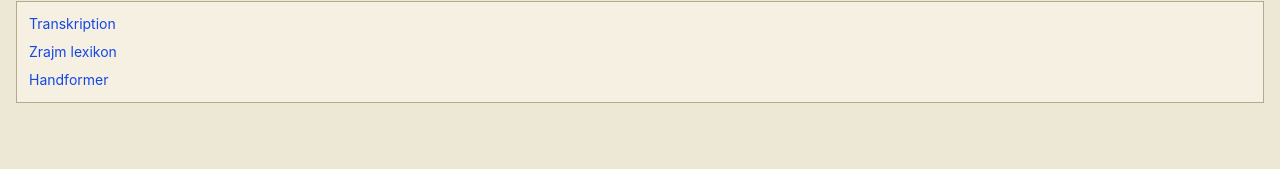
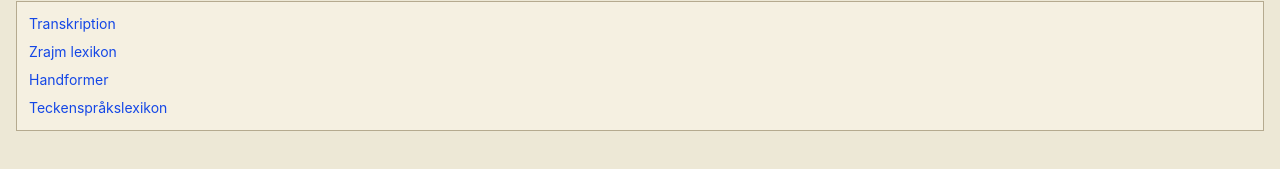
Before and after one commit to karlmovin/karlmovin.github.io, a React (Vite) app: page /sts in a window 1280 px wide. Shown: the part 157-326 px from the top of the page. Built offline with nearby package versions, Linux system fonts and the light colour scheme; no server answers.

Commit message:
Add Teckenspråkslexikon link to STS page
Co-Authored-By: Claude Sonnet 5 <noreply@anthropic.com>
Claude-Session: https://claude.ai/code/session_012jtp43p97tJ6o4HZH8MZWp

```diff
--- a/src/data/sts.ts
+++ b/src/data/sts.ts
@@ -22,4 +22,9 @@ export const stsBlocks: ContentBlock[] = [
 		url: "https://teckensprakslexikon.su.se/files/handformer-oversikt.pdf",
 		label: { sv: "Handformer", en: "Hand forms" },
 	},
+	{
+		type: "link",
+		url: "https://teckensprakslexikon.su.se/",
+		label: { sv: "Teckenspråkslexikon", en: "Sign language lexicon" },
+	},
 ];
```
